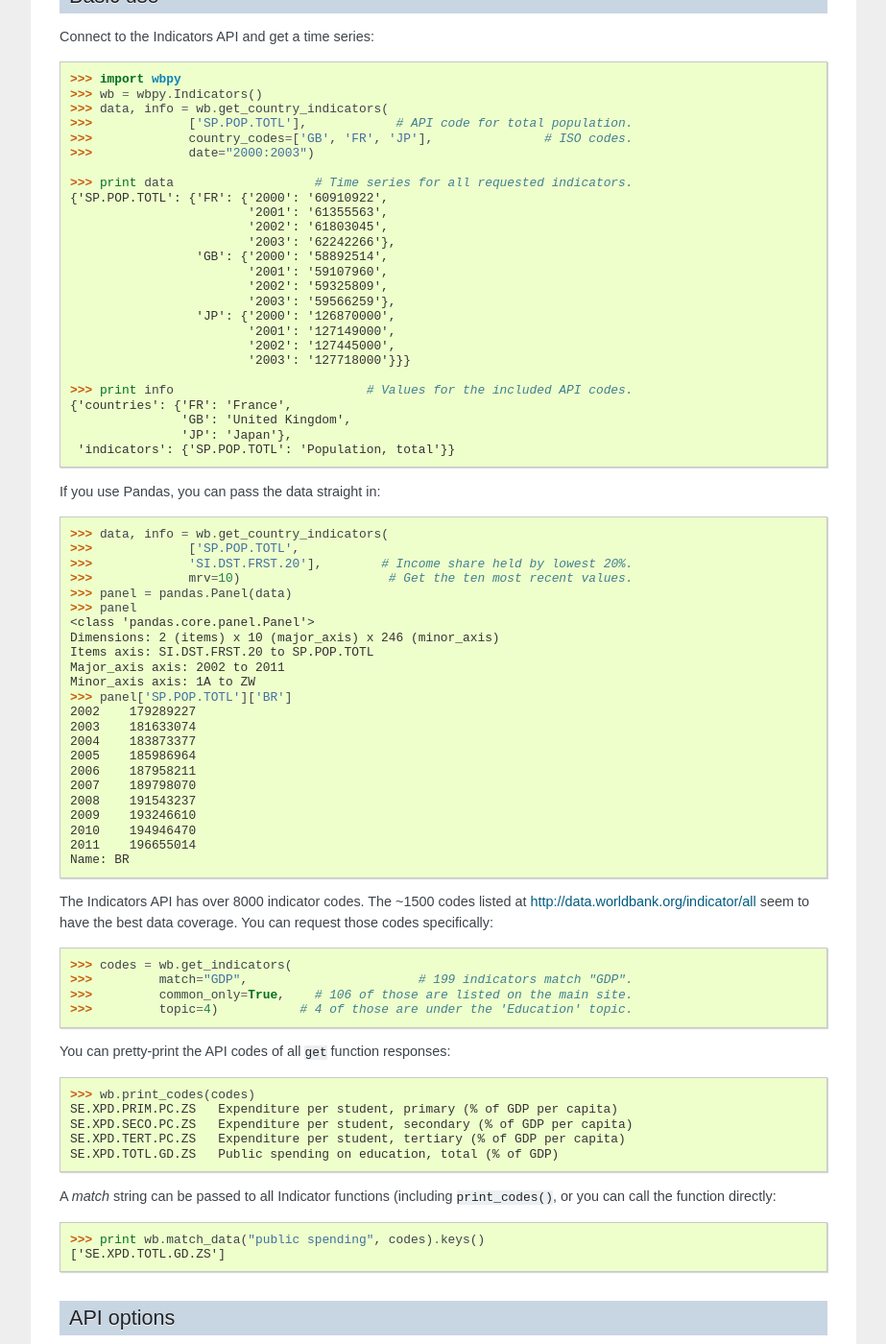
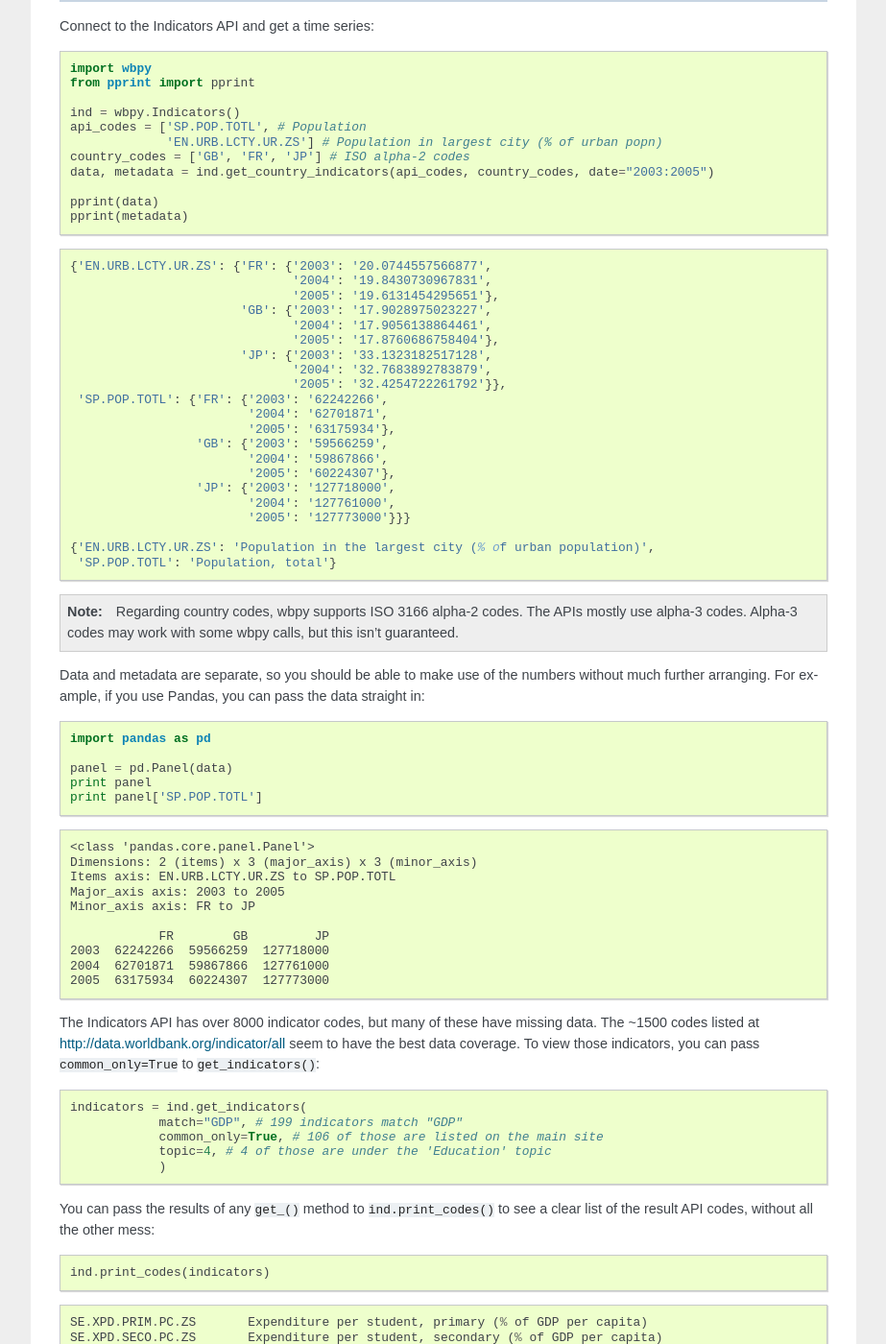
Before and after one commit to mattduck/wbpy, a Sphinx documentation site: the page built from docs/index.rst, in a window 1280 px wide and 1400 px high, scrolled down 519 px. Shown: the whole window at 96% size, without its empty margins (198-1121 px from the left). Built offline with Sphinx 7.4.7, drawn with Linux system fonts in a browser that asks for light colours; some of the changed text lies outside the part shown.

Commit message:
Update docs and move autoclass to new pages

```diff
--- a/README.rst
+++ b/README.rst
@@ -1,109 +1,137 @@
 wbpy
-====
+================================================================================
 
-Python wrapper for the various World Bank APIs.
+A simple interface to the World Bank Indicators and Climate APIs.
 
-Full docs:  http://wbpy.readthedocs.org/en/latest
-Source:     http://github.com/mattduck/wbpy
+:Full docs:  http://wbpy.readthedocs.org/en/latest
+:Source:     http://github.com/mattduck/wbpy
 
 Why use wbpy?
-=============
+-------------
 
-- Single point of access to multiple APIs - Indicators, Climate Data,
-  (`pending: Finances, Projects`).
-- Easy access to the data, with all the usual API duplicate info removed
-  (see below).
-- Built-in search and pretty-printing for API codes.
-- Built-in cache to prevent multiple calls and improve performance.
-  You can plug in your own ``fetch(url)`` function.
-- All API options are handled as kwargs, whether they're set in the
-  query string or the url structure. Allowed kwargs are
-  documented in all methods.
+- Simple interface - no need to learn the different REST structures.
+- Data comes ready to use, separate from the associated
+  metadata, and with all duplicate metadata removed.
+- API codes and definitions are accessible and searchable in Python.
+- Make multiple API calls with one method and get concatenated results.
+- Built-in cache to prevent excessive calls and improve performance. You can
+  plug in your own ``fetch(url)`` function.
 
-Indicators
-==========
+Indicators API
+================================================================================
 
 Basic use
 ---------
 
-Connect to the Indicators API and get a time series::
+Connect to the Indicators API and get a time series:
 
-    >>> import wbpy
-    >>> wb = wbpy.Indicators()
-    >>> data, info = wb.get_country_indicators(
-    >>>             ['SP.POP.TOTL'],            # API code for total population.
-    >>>             country_codes=['GB', 'FR', 'JP'],               # ISO codes.
-    >>>             date="2000:2003")
+.. code:: python
 
-    >>> print data                   # Time series for all requested indicators.
-    {'SP.POP.TOTL': {'FR': {'2000': '60910922',
-                            '2001': '61355563',
-                            '2002': '61803045',
-                            '2003': '62242266'},
-                     'GB': {'2000': '58892514',
-                            '2001': '59107960',
-                            '2002': '59325809',
-                            '2003': '59566259'},
-                     'JP': {'2000': '126870000',
-                            '2001': '127149000',
-                            '2002': '127445000',
-                            '2003': '127718000'}}}
+    import wbpy
+    from pprint import pprint
 
-    >>> print info                          # Values for the included API codes.
-    {'countries': {'FR': 'France',
-                   'GB': 'United Kingdom',
-                   'JP': 'Japan'},
-     'indicators': {'SP.POP.TOTL': 'Population, total'}}
+    ind = wbpy.Indicators()
+    api_codes = ['SP.POP.TOTL', # Population
+                 'EN.URB.LCTY.UR.ZS'] # Population in largest city (% of urban popn)
+    country_codes = ['GB', 'FR', 'JP'] # ISO alpha-2 codes
+    data, metadata = ind.get_country_indicators(api_codes, country_codes, date="2003:2005")
 
-If you use Pandas, you can pass the data straight in::
+    pprint(data)
+    pprint(metadata)
 
-    >>> data, info = wb.get_country_indicators(
-    >>>             ['SP.POP.TOTL',
-    >>>             'SI.DST.FRST.20'],        # Income share held by lowest 20%.
-    >>>             mrv=10)                    # Get the ten most recent values.
-    >>> panel = pandas.Panel(data)
-    >>> panel
+.. parsed-literal::
+
+    {'EN.URB.LCTY.UR.ZS': {'FR': {'2003': '20.0744557566877',
+                                  '2004': '19.8430730967831',
+                                  '2005': '19.6131454295651'},
+                           'GB': {'2003': '17.9028975023227',
+                                  '2004': '17.9056138864461',
+                                  '2005': '17.8760686758404'},
+                           'JP': {'2003': '33.1323182517128',
+                                  '2004': '32.7683892783879',
+                                  '2005': '32.4254722261792'}},
+     'SP.POP.TOTL': {'FR': {'2003': '62242266',
+                            '2004': '62701871',
+                            '2005': '63175934'},
+                     'GB': {'2003': '59566259',
+                            '2004': '59867866',
+                            '2005': '60224307'},
+                     'JP': {'2003': '127718000',
+                            '2004': '127761000',
+                            '2005': '127773000'}}}
+
+    {'EN.URB.LCTY.UR.ZS': 'Population in the largest city (% of urban population)',
+     'SP.POP.TOTL': 'Population, total'}
+
+.. note::
+
+    Regarding country codes, wbpy supports ISO 3166 alpha-2 codes. The
+    APIs mostly use alpha-3 codes. Alpha-3 codes may work with some wbpy calls,
+    but this isn't guaranteed.
+
+Data and metadata are separate, so you should be able to make use of the
+numbers without much further arranging. For example, if you use Pandas,
+you can pass the data straight in:
+
+.. code:: python
+
+    import pandas as pd
+
+    panel = pd.Panel(data)
+    print panel
+    print panel['SP.POP.TOTL']
+
+.. parsed-literal::
+
     <class 'pandas.core.panel.Panel'>
-    Dimensions: 2 (items) x 10 (major_axis) x 246 (minor_axis)
-    Items axis: SI.DST.FRST.20 to SP.POP.TOTL
-    Major_axis axis: 2002 to 2011
-    Minor_axis axis: 1A to ZW
-    >>> panel['SP.POP.TOTL']['BR']
-    2002    179289227
-    2003    181633074
-    2004    183873377
-    2005    185986964
-    2006    187958211
-    2007    189798070
-    2008    191543237
-    2009    193246610
-    2010    194946470
-    2011    196655014
-    Name: BR
+    Dimensions: 2 (items) x 3 (major_axis) x 3 (minor_axis)
+    Items axis: EN.URB.LCTY.UR.ZS to SP.POP.TOTL
+    Major_axis axis: 2003 to 2005
+    Minor_axis axis: FR to JP
 
-The Indicators API has over 8000 indicator codes. The ~1500 codes listed at
+                FR        GB         JP
+    2003  62242266  59566259  127718000
+    2004  62701871  59867866  127761000
+    2005  63175934  60224307  127773000
+
+The Indicators API has over 8000 indicator codes, but many of these have missing
+data. The ~1500 codes listed at
 http://data.worldbank.org/indicator/all seem to have the best data coverage.
-You can request those codes specifically::
+To view those indicators, you can pass ``common_only=True`` to
+``get_indicators()``:
 
-    >>> codes = wb.get_indicators(
-    >>>         match="GDP",                       # 199 indicators match "GDP".
-    >>>         common_only=True,    # 106 of those are listed on the main site.
-    >>>         topic=4)           # 4 of those are under the 'Education' topic.
+.. code:: python
 
-You can pretty-print the API codes of all ``get`` function responses::
+    indicators = ind.get_indicators(
+                match="GDP", # 199 indicators match "GDP"
+                common_only=True, # 106 of those are listed on the main site
+                topic=4, # 4 of those are under the 'Education' topic
+                )
 
-    >>> wb.print_codes(codes)
-    SE.XPD.PRIM.PC.ZS   Expenditure per student, primary (% of GDP per capita)
-    SE.XPD.SECO.PC.ZS   Expenditure per student, secondary (% of GDP per capita)
-    SE.XPD.TERT.PC.ZS   Expenditure per student, tertiary (% of GDP per capita)
-    SE.XPD.TOTL.GD.ZS   Public spending on education, total (% of GDP)
+You can pass the results of any ``get_()`` method to ``ind.print_codes()`` to
+see a clear list of the result API codes, without all the other mess:
 
-A `match` string can be passed to all Indicator functions (including
-``print_codes()``, or you can call the function directly::
+.. code:: python
 
-    >>> print wb.match_data("public spending", codes).keys()
+    ind.print_codes(indicators)
+
+.. parsed-literal::
+
+    SE.XPD.PRIM.PC.ZS       Expenditure per student, primary (% of GDP per capita)
+    SE.XPD.SECO.PC.ZS       Expenditure per student, secondary (% of GDP per capita)
+    SE.XPD.TERT.PC.ZS       Expenditure per student, tertiary (% of GDP per capita)
+    SE.XPD.TOTL.GD.ZS       Public spending on education, total (% of GDP)
+
+A `match` string can be passed to all Indicator methods to filter out
+non-matching keys / values. You can also call the method directly:
+
+.. code:: python
+
+    print ind.match_data("public spending", indicators).keys()
+
+.. parsed-literal::
+
     ['SE.XPD.TOTL.GD.ZS']
-
 
 API options
 -----------
@@ -111,20 +139,23 @@
 Below are the documented URL options and their accepted data formats. The
 method docstrings state which kwargs are applicable to that method.
 
-:language:      EN, ES, FR, AR or ZH. Non-English languages seem to have less
-                info in the responses.
+:language:      ``EN``, ``ES``, ``FR``, ``AR`` or ``ZH``. Non-English languages
+                seem to have less info in the responses.
 
-:date:          String formats - 2001, 2001:2006, 2003M01:2004M06, 2005Q2:2005Q4 .
+:date:          String formats - ``2001``, ``2001:2006``, ``2003M01:2004M06``,
+                ``2005Q2:2005Q4``. Replace the years with your own. Not all
+                indicators have monthly or quarterly data.
 
-:mrv:           Most recent value, ie. mrv=3 returns the three most recent
+:mrv:           Most recent value, ie. ``mrv=3`` returns the three most recent
                 values for an indicator.
 
-:gapfill:       Y/N. If using an MRV value, fills missing values with the next
-                available value (I think tracking back as far as the MRV value
-                allows).
+:gapfill:       ``Y`` or ``N``. If using an MRV value, fills missing values
+                with the next available value (I think tracking back as far as
+                the MRV value allows). Defaults to ``N``.
 
-:frequency:     Works with MRV, can specify quarterly (Q), monthly (M) or
-                yearly (Y). Not all indicators have monthly and quarterly data.
+:frequency:     Works with MRV, can specify quarterly (``Q``), monthly (``M``)
+                or yearly (``Y``). Not all indicators have monthly and quarterly
+                data.
 
 :source:        ID number to filter indicators by data source.
 
@@ -143,28 +174,243 @@
 Any given kwarg that is not in the above list will be directly added to the query
 string.
 
-For full API documentation, see http://data.worldbank.org/developers/api-overview
+For full API documentation, see http://data.worldbank.org/developers/api-overview.
 
-Methods
--------
+Climate API
+================================================================================
 
-.. autoclass:: wbpy.Indicators
-    :members:
+Basic use
+---------
+
+The Climate API can be used to get temperature and precipitation datasets. For
+full explanation of the data and associated models etc, see
+http://data.worldbank.org/developers/climate-data-api.
+
+To get historical and (somewhat) instrumental data, use either
+``get_precip_instrumental()`` or ``get_temp_instrumental()``:
+
+.. code:: python
+
+    cl = wbpy.Climate()
+    locations = ['AF', 'AU', 1, 100] # ISO codes or basin ID numbers
+    interval = 'decade'
+    data, metadata = cl.get_temp_instrumental(locations, interval)
+    pprint(data)
+
+.. parsed-literal::
+
+    {1: {1960: 5.975941,
+         1970: 6.1606956,
+         1980: 6.3607564,
+         1990: 6.600332,
+         2000: 7.3054743},
+     100: {1960: 25.733957,
+           1970: 25.674582,
+           1980: 26.041042,
+           1990: 25.721668,
+           2000: 26.217083},
+     u'AF': {1900: 12.6786585,
+             1910: 12.673154,
+             1920: 12.37222,
+             1930: 12.323485,
+             1940: 13.011024,
+             1950: 12.605792,
+             1960: 12.6369915,
+             1970: 12.755891,
+             1980: 13.170972,
+             1990: 13.123372,
+             2000: 14.186356},
+     u'AU': {1900: 21.078014,
+             1910: 21.296726,
+             1920: 21.158426,
+             1930: 21.245909,
+             1940: 21.04456,
+             1950: 21.136906,
+             1960: 21.263151,
+             1970: 21.306032,
+             1980: 21.633171,
+             1990: 21.727072,
+             2000: 21.741446}}
+
+Unlike the indicators API, the codes required to make calls are not accessible
+via the climate API itself. You can instead access codes and their definitions
+via ``self.definitions``:
+
+.. code:: python
+
+    pprint(cl.definitions)
+
+.. parsed-literal::
+
+    {'gcm': {'bccr_bcm2_0': 'BCM 2.0',
+             'cccma_cgcm3_1': 'CGCM 3.1 (T47)',
+             'cnrm_cm3': 'CNRM CM3',
+             'csiro_mk3_5': 'CSIRO Mark 3.5',
+             'ensemble': 'x Percentile values of all models together,  for both A2 and B1 scenarios',
+             'gfdl_cm2_0': 'GFDL CM2.0',
+             'gfdl_cm2_1': 'GFDL CM2.1',
+             'ingv_echam4': 'ECHAM 4.6',
+             'inmcm3_0': 'INMCM3.0',
+             'ipsl_cm4': 'IPSL-CM4',
+             'microc3_2_medres': 'MIROC 3.2 (medres)',
+             'miub_echo_g': 'ECHO-G',
+             'mpi_echam5': 'ECHAM5/MPI-OM',
+             'mri_cgcm2_3_2a': 'MRI-CGCM2.3.2',
+             'ukmo_hadcm3': 'UKMO HadCM3',
+             'ukmo_hadgem1': 'UKMO HadGEM3'},
+     'sres': {'a2': 'A2 Scenario', 'b1': 'B1 Scenario'},
+     'stat': {'ppt_days': 'Number of days with precipitation > 0.2mm',
+              'ppt_days10': 'Number of days with precipitation > 10mm',
+              'ppt_days2': 'Number of days with precipitation > 2mm',
+              'ppt_days90th': "Number of days with precipitation > the control period's 90th percentile",
+              'ppt_dryspell': 'Average number of days between precipitation events',
+              'ppt_means': 'Average daily precipitation',
+              'tmax_days10th': "Number of days with max temperature below the control period's 10th percentile (cool days)",
+              'tmax_days90th': "Number of days with max temperature above the control period's 90th percentile (hot days)",
+              'tmax_means': 'Average daily maximum temperature, Celsius',
+              'tmin_days0': 'Number of days with min temperature below 0 degrees Celsius',
+              'tmin_days10th': "Number of days with min temperature below the control period's 10th percentile (cold nights)",
+              'tmin_days90th': "Number of days with min temperature above the control period's 90th percentile (warm nights)",
+              'tmin_means': 'Average daily minimum temperature, Celsius'},
+     'type': {'aanom': 'Average annual change (anomaly)',
+              'aavg': 'Annual average',
+              'manom': 'Average monthly change (anomaly)',
+              'mavg': 'Monthly average'}}
+
+To get modelled data, use either ``get_precip_modelled()`` or
+``get_temp_modelled()``:
+
+.. code:: python
+
+    locations = ['GB']
+    data_type = 'aavg' # Annual average
+    gcm = ['gfdl_cm2_0', 'gfdl_cm2_1'] # Global circulation models
+    data, metadata = cl.get_precip_modelled(data_type, locations, gcm=gcm)
+    pprint(data)
+
+.. parsed-literal::
+
+    {'gfdl_cm2_0': {u'GB': {1920: 985.60836181616,
+                            1940: 1034.72117187508,
+                            1960: 1049.8378686535202,
+                            1980: 1019.8750146478401,
+                            (2020, 'a2'): 1040.8490454109601,
+                            (2020, 'b1'): 1072.33289062412,
+                            (2040, 'a2'): 1055.0401171875603,
+                            (2040, 'b1'): 1052.9096655271999,
+                            (2060, 'a2'): 1056.10354492244,
+                            (2060, 'b1'): 1116.2015747062399,
+                            (2080, 'a2'): 1069.82929443312,
+                            (2080, 'b1'): 1085.8730541992}},
+     'gfdl_cm2_1': {u'GB': {1920: 1089.28617675788,
+                            1940: 1055.7995996091602,
+                            1960: 1094.85248046824,
+                            1980: 1084.5603759764,
+                            (2020, 'a2'): 1080.23193359412,
+                            (2020, 'b1'): 1109.94289550812,
+                            (2040, 'a2'): 1101.4879687508,
+                            (2040, 'b1'): 1110.5482983407198,
+                            (2060, 'a2'): 1122.1576318364,
+                            (2060, 'b1'): 1118.4096606452003,
+                            (2080, 'a2'): 1095.0342724610005,
+                            (2080, 'b1'): 1105.12718994264}}}
+
+Each Climate API call requires some specific, irregular date pairs
+(start / end). There aren't many of them, so wbpy always returns all possible
+dates. The metadata dictionary shows the start / end dates for your results:
+
+.. code:: python
+
+    pprint(metadata)
+
+.. parsed-literal::
+
+    {'dates': {1920: 1939,
+               1940: 1959,
+               1960: 1979,
+               1980: 1999,
+               2020: 2039,
+               2040: 2059,
+               2060: 2079,
+               2080: 2099},
+     'gcm': {'gfdl_cm2_0': 'GFDL CM2.0', 'gfdl_cm2_1': 'GFDL CM2.1'},
+     'sres': {'a2': 'A2 Scenario', 'b1': 'B1 Scenario'},
+     'stat': 'Precipitation (rainfall and assumed water equvialent) in millimeters',
+     'type': 'Annual average'}
+
+You can also get statistics that are derived from the modelled data. The GCM
+value for these is fixed as 'ensemble':
+
+.. code:: python
+
+    stat = 'ppt_days10' # No. of days with precipitation > 10mm
+    data_type = 'aanom' # Average annual change (anomaly)
+    locations = ['GH', 'BA']
+    data, metadata = cl.get_derived_stat(stat, data_type, locations)
+    pprint(data)
+    pprint(metadata)
+
+
+.. parsed-literal::
+
+    {('ensemble', 10): {u'BA': {(2046, 'a2'): -0.12631953259313333,
+                                (2046, 'b1'): -0.063055552668361,
+                                (2081, 'a2'): -0.25375003119299994,
+                                (2081, 'b1'): -0.07243058531694001},
+                        u'GH': {(2046, 'a2'): -0.8916320229564166,
+                                (2046, 'b1'): -0.6130904344223334,
+                                (2081, 'a2'): -1.6921528677137498,
+                                (2081, 'b1'): -0.6577777924648583}},
+     ('ensemble', 50): {u'BA': {(2046, 'a2'): 0.04583339889845,
+                                (2046, 'b1'): 0.07222219804926668,
+                                (2081, 'a2'): 0.007291714350416663,
+                                (2081, 'b1'): 0.12187497814505},
+                        u'GH': {(2046, 'a2'): 0.07343747183520166,
+                                (2046, 'b1'): 0.07743045994240001,
+                                (2081, 'a2'): 0.022743043295696666,
+                                (2081, 'b1'): 0.133333288133125}},
+     ('ensemble', 90): {u'BA': {(2046, 'a2'): 0.12159721056623334,
+                                (2046, 'b1'): 0.1736110846200667,
+                                (2081, 'a2'): 0.157777780046,
+                                (2081, 'b1'): 0.2120138779281667},
+                        u'GH': {(2046, 'a2'): 0.29857638726641667,
+                                (2046, 'b1'): 0.24673612291600003,
+                                (2081, 'a2'): 0.3521874782940833,
+                                (2081, 'b1'): 0.47364581500483327}}}
+    {'dates': {2046: 2065, 2081: 2100},
+     'gcm': {'ensemble': 'x Percentile values of all models together,  for both A2 and B1 scenarios'},
+     'sres': {'a2': 'A2 Scenario', 'b1': 'B1 Scenario'},
+     'stat': 'Number of days with precipitation > 10mm',
+     'type': 'Average annual change (anomaly)'}
+
+.. note::
+
+    The basin ID numbers (1-468) are mapped out in a PDF file which is linked at
+    http://data.worldbank.org/developers/climate-data-api. There is no easy way
+    to show a text definition of the IDs, because there isn't one (and I'm not
+    aware of these IDs being standardised or defined elsewhere).
+
+
+.. note::
+
+    The KML file calls for country and basin IDs are not currently supported.
+    If there is interest, this can be added.
+
+.. note::
+
+    There are no immediate plans to add the World Bank Finance and Project APIs.
+    If there is interest, they can be added.
 
 Cache
-=====
+================================================================================
 
 The default cache function uses system temporary files. You can specify your own
-when instantiating an ``Indicators`` object::
+when instantiating an ``Indicators`` or ``Climate`` object:
 
-    >>> wb = wbpy.Indicators(cache=my_cache_func)
+.. code:: python
 
-You can also point ``wb.cache`` to your function. The given function must
-take a url, and return the web page as a string.
+    ind = wbpy.Indicators(cache=my_cache_func)
+    cl = wbpy.Climate(cache=my_cache_func)
 
-Misc
-====
-
-- Regarding country codes, wbpy supports ISO 3166 alpha-2 codes. The actual API
-  mostly uses alpha-3 codes. Alpha-3 codes may work with some wbpy calls,
-  but this isn't guaranteed.
+You can also point ``ind.cache`` or ``cl.cache`` to your function. The given
+function must take a url, and return the web page as a string.
--- /dev/null
+++ b/docs/climate.rst
@@ -0,0 +1,5 @@
+Climate methods
+==================
+
+.. autoclass:: wbpy.Climate
+    :members:
--- a/docs/index.rst
+++ b/docs/index.rst
@@ -7,14 +7,19 @@
    anything.
 .. include:: ../README.rst
 
-.. Contents
-  ========
-  .. toctree::
-     :maxdepth: 2
+Further Contents
+================
+
+.. toctree::
+    :maxdepth: 2
+
+    indicators
+    climate
+
 
 Indices and tables
 ==================
 
 * :ref:`genindex`
 * :ref:`search`
-.. * :ref:`modindex`
+* :ref:`modindex`
--- /dev/null
+++ b/docs/indicators.rst
@@ -0,0 +1,5 @@
+Indicators methods
+==================
+
+.. autoclass:: wbpy.Indicators
+    :members:
```
Also changed, not shown: 1 other file.
